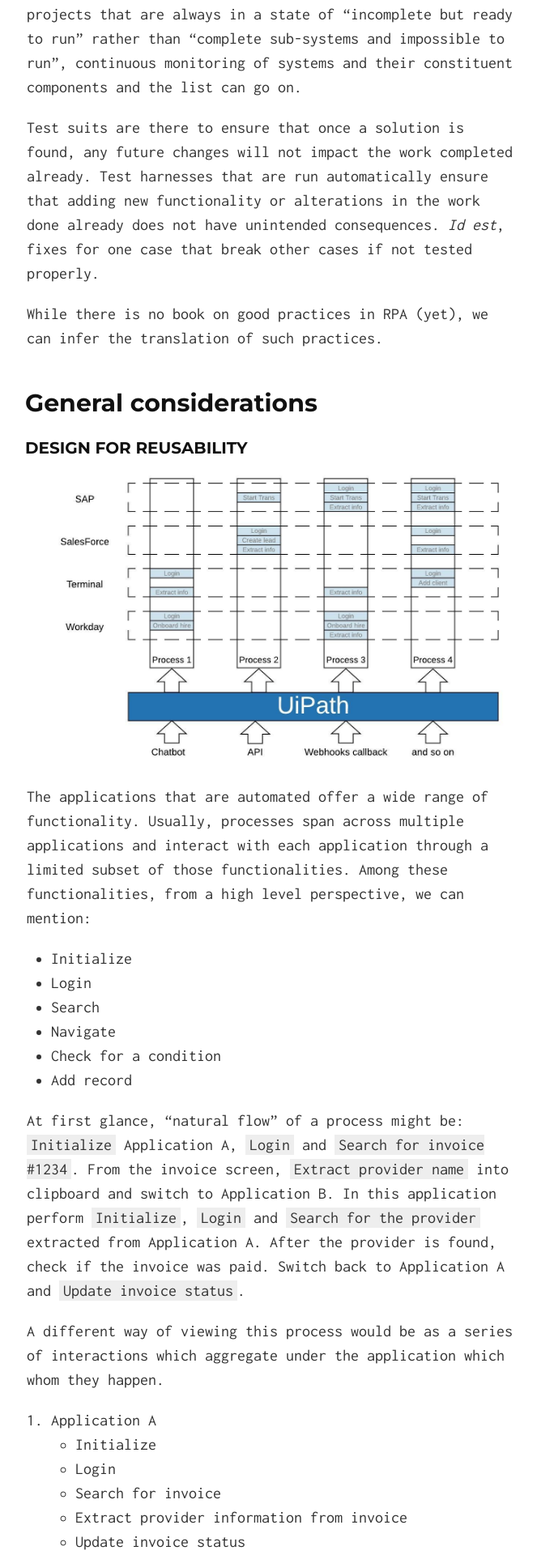
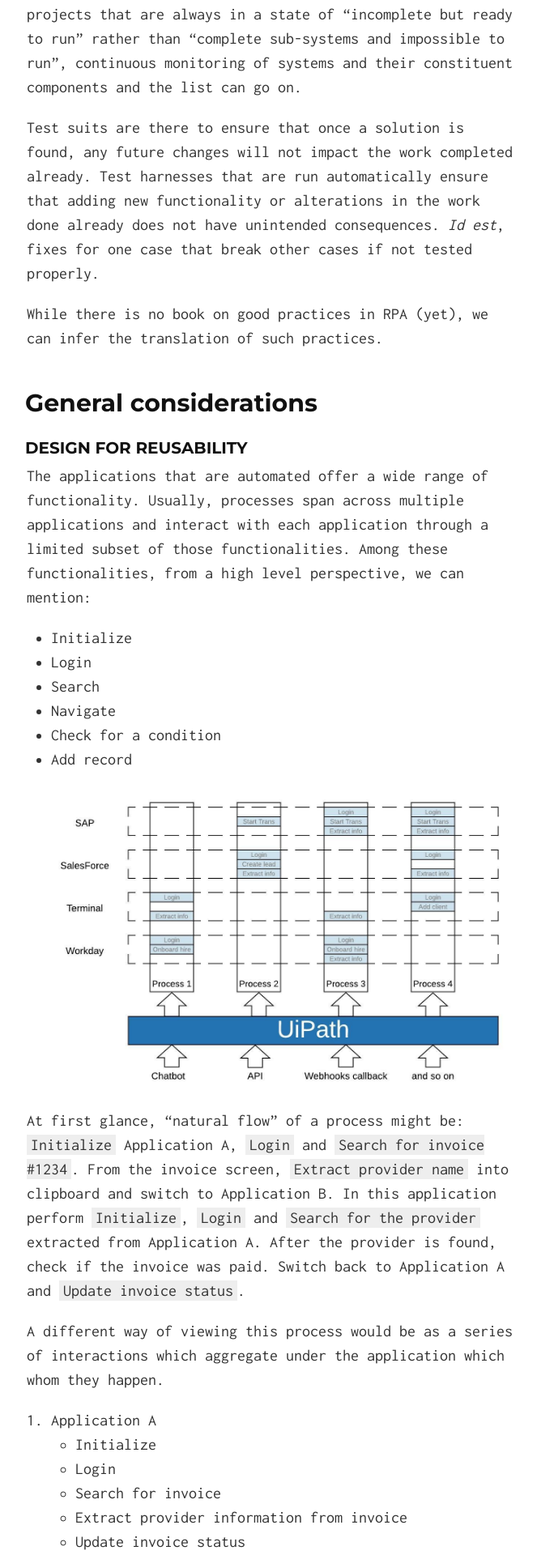
Before and after one commit to AndreiBarbuOz/uipath-good-practices, a Jekyll site: the page built from index.md, in a window 1280 px wide. Shown: the part 1947-3867 px from the top of the page at 81% size, without its empty margins (307-970 px from the left). Built offline with Jekyll 4.4.1, drawn with Linux system fonts in a browser that asks for light colours.

Commit message:
as per jun's request

```diff
--- a/index.md
+++ b/index.md
@@ -39,8 +39,6 @@ While there is no book on good practices in RPA (yet), we can infer the translat
 
 ### Design for reusability
 
-![automation-breakdown](/images/automation-breakdown.jpeg)
-
 The applications that are automated offer a wide range of functionality. Usually, processes span across multiple applications and interact with each application through a limited subset of those functionalities. Among these functionalities, from a high level perspective, we can mention:
 * Initialize
 * Login
@@ -48,6 +46,9 @@ The applications that are automated offer a wide range of functionality. Usually
 * Navigate
 * Check for a condition
 * Add record
+
+![automation-breakdown](/images/automation-breakdown.jpeg)
+
 
 At first glance, "natural flow" of a process might be:
 `Initialize` Application A, `Login` and `Search for invoice #1234`. From the invoice screen, `Extract provider name` into clipboard and switch to Application B. In this application perform `Initialize`, `Login` and `Search for the provider` extracted from Application A. After the provider is found, check if the invoice was paid. Switch back to Application A and `Update invoice status`.
```
